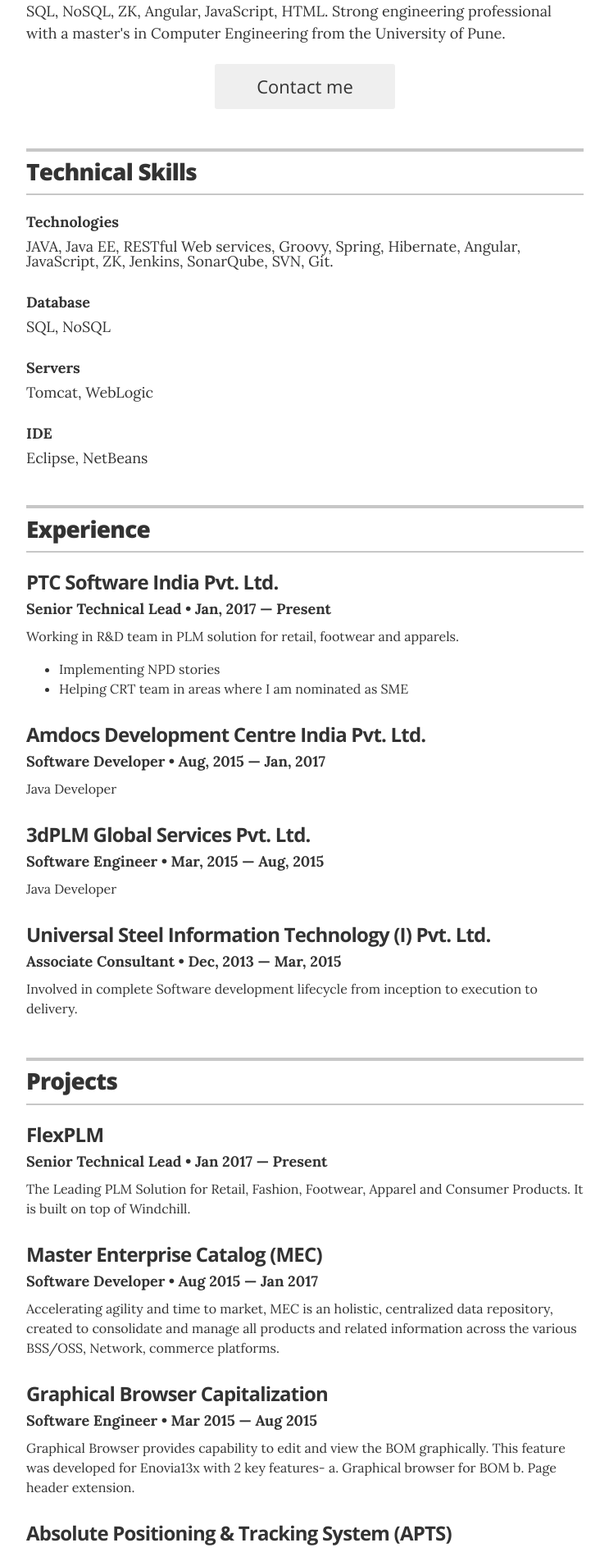
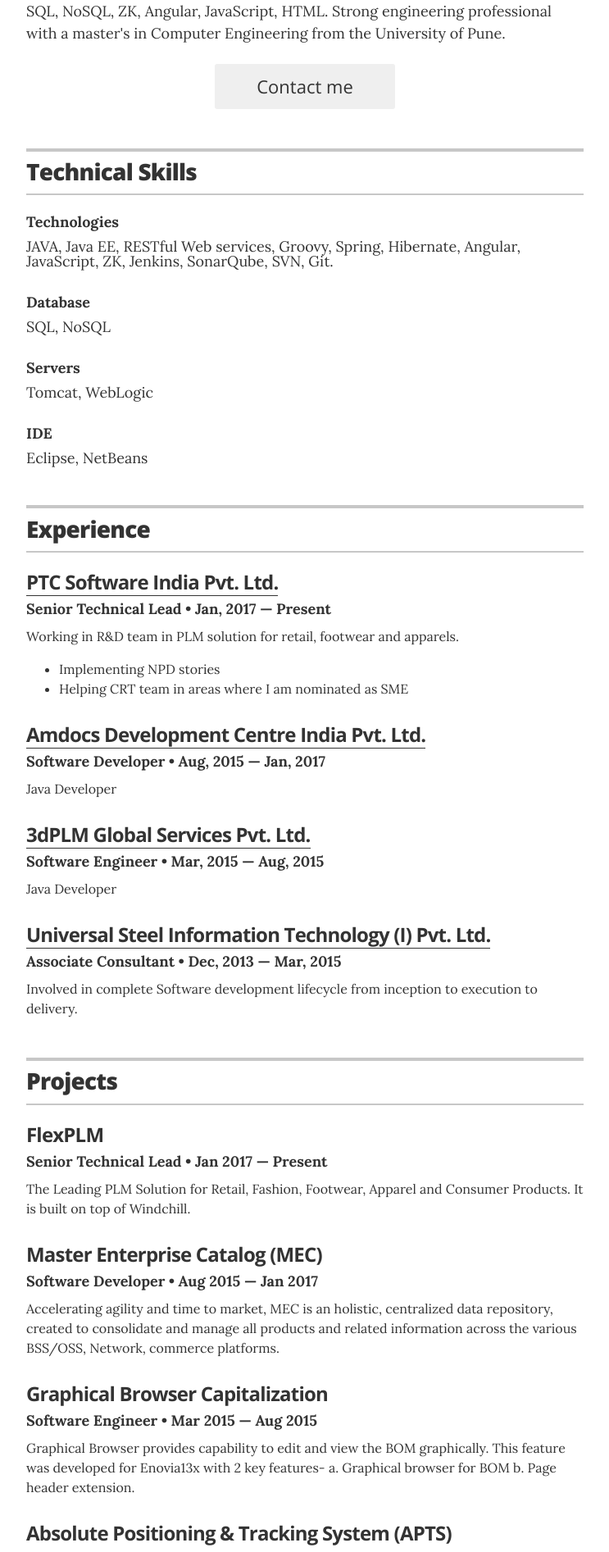
Before and after one commit to JadhavSameer/jadhavsameer.github.io, a Jekyll site: the page built from index.html, in a window 1280 px wide. Shown: the part 556-2449 px from the top of the page at 82% size, without its empty margins (268-1011 px from the left). Built offline with Jekyll 4.4.1, drawn with Linux system fonts in a browser that asks for light colours.

Commit message:
Update resume.html

```diff
--- a/_layouts/resume.html
+++ b/_layouts/resume.html
@@ -86,7 +86,8 @@
 
         {% for job in site.data.experience %}
         <div class="resume-item" itemscope itemprop="worksFor" itemtype="http://schema.org/Organization">
-          <h3 class="resume-item-title" itemprop="name">{{ job.company }}</h3>
+<!--           <h3 class="resume-item-title" itemprop="name">{{ job.company }}</h3> -->
+          <h3 class="resume-item-title" itemprop="name"> <a href="https://www.ptc.com/en">{{ job.company }}</a> </h3>
           <h4 class="resume-item-details" itemprop="description">{{ job.position }} &bull; {{ job.duration }}</h4>
           <p class="resume-item-copy">{{ job.summary }}</p>
         </div><!-- end of resume-item -->
```
